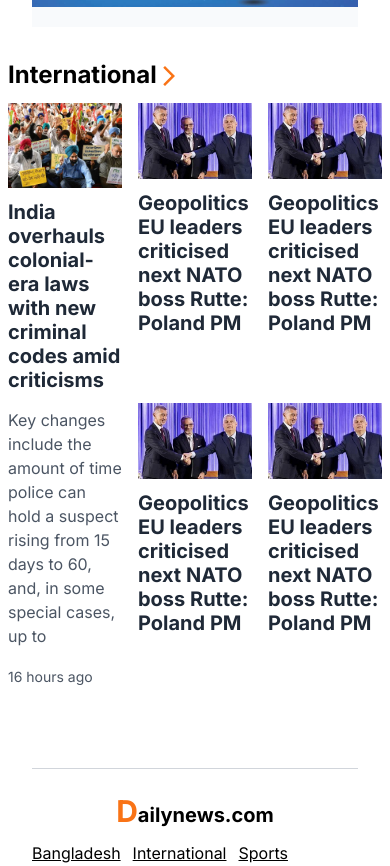
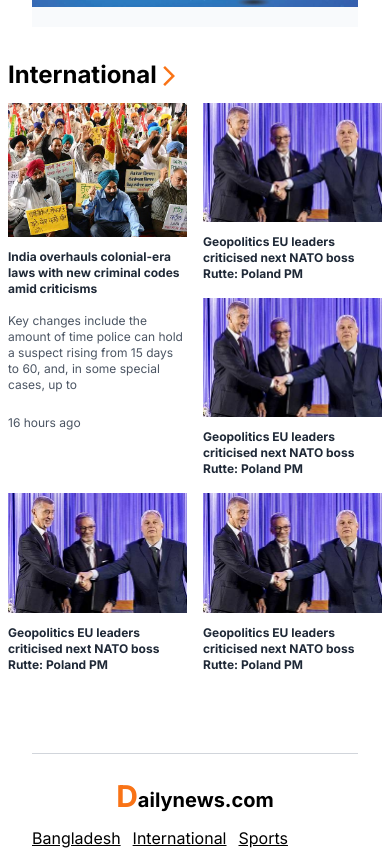
Before and after one commit to Shihabuddin9/daily-news, a Next.js app: page / in a window 390 px wide. Shown: the part 1876-2742 px from the top of the page. Built offline with nearby package versions, Linux system fonts and the light colour scheme.

Commit message:
international news section responsive done

```diff
--- a/src/components/shared/Footer.js
+++ b/src/components/shared/Footer.js
@@ -1,4 +1,4 @@
-"use client";
+
 import { Box } from '@mui/material';
 import Link from 'next/link';
 import FacebookIcon from '@mui/icons-material/Facebook';
--- a/src/components/shared/NavbarTopInfo.js
+++ b/src/components/shared/NavbarTopInfo.js
@@ -45,7 +45,7 @@ const NavbarTopInfoLink = ({ href, img, Icon, text }) => (
 
 const NavbarTopInfo = () => {
     return (
-        <Box className="xl:my-7 lg:my-4 my-4 md:grid xl:grid-cols-3 grid-cols-4 gap-3 lg:mx-8 md:mx-4 mx-2">
+        <Box className="xl:my-6 lg:my-4 my-4 md:grid xl:grid-cols-3 grid-cols-4 gap-3 lg:mx-8 md:mx-4 mx-2">
             <Box className="xl:mt-2 col-span-1">
                 <Typography className="font-bold">
                     <span className="text-3xl lg:text-4xl text-orange-500">D</span>
--- a/src/components/ui/InternationalNews/InternationalNews.js
+++ b/src/components/ui/InternationalNews/InternationalNews.js
@@ -58,19 +58,19 @@ const InternationalNews = () => {
                 </Link>
                 <span className='text-orange-500'><ArrowForwardIosIcon /></span>
             </Box>
-            <Box className="grid grid-cols-3 gap-4">
+            <Box className="grid md:grid-cols-3 grid-cols-2 gap-4">
                 {articles.map((article, index) => (
                     <Box key={index} className={article.isFeatured ? 'row-span-2' : ''}>
                         <Link href='#'>
                             <Box className='overflow-hidden'>
                                 <Image className='w-full hover:scale-110 transition-all duration-500 cursor-pointer' src={article.img} placeholder='blur' alt={article.alt} />
                             </Box>
-                            <h1 className='font-bold text-xl hover:underline underline-offset-4 leading-6 mt-3 text-gray-800'>{article.title}</h1>
+                            <h1 className='font-bold lg:text-xl md:text-sm text-xs hover:underline underline-offset-4 lg:leading-6 md:leading-5 mt-3 text-gray-800'>{article.title}</h1>
                         </Link>
                         {article.isFeatured && (
                             <>
-                                <p className='text-gray-600 my-4'>{article.description}</p>
-                                <small className='text-sm text-gray-600'>{article.time}</small>
+                                <p className='text-gray-600 my-4 lg:text-base text-xs md:text-sm'>{article.description}</p>
+                                <small className='lg:text-sm text-xs text-gray-600'>{article.time}</small>
                             </>
                         )}
                     </Box>
```
